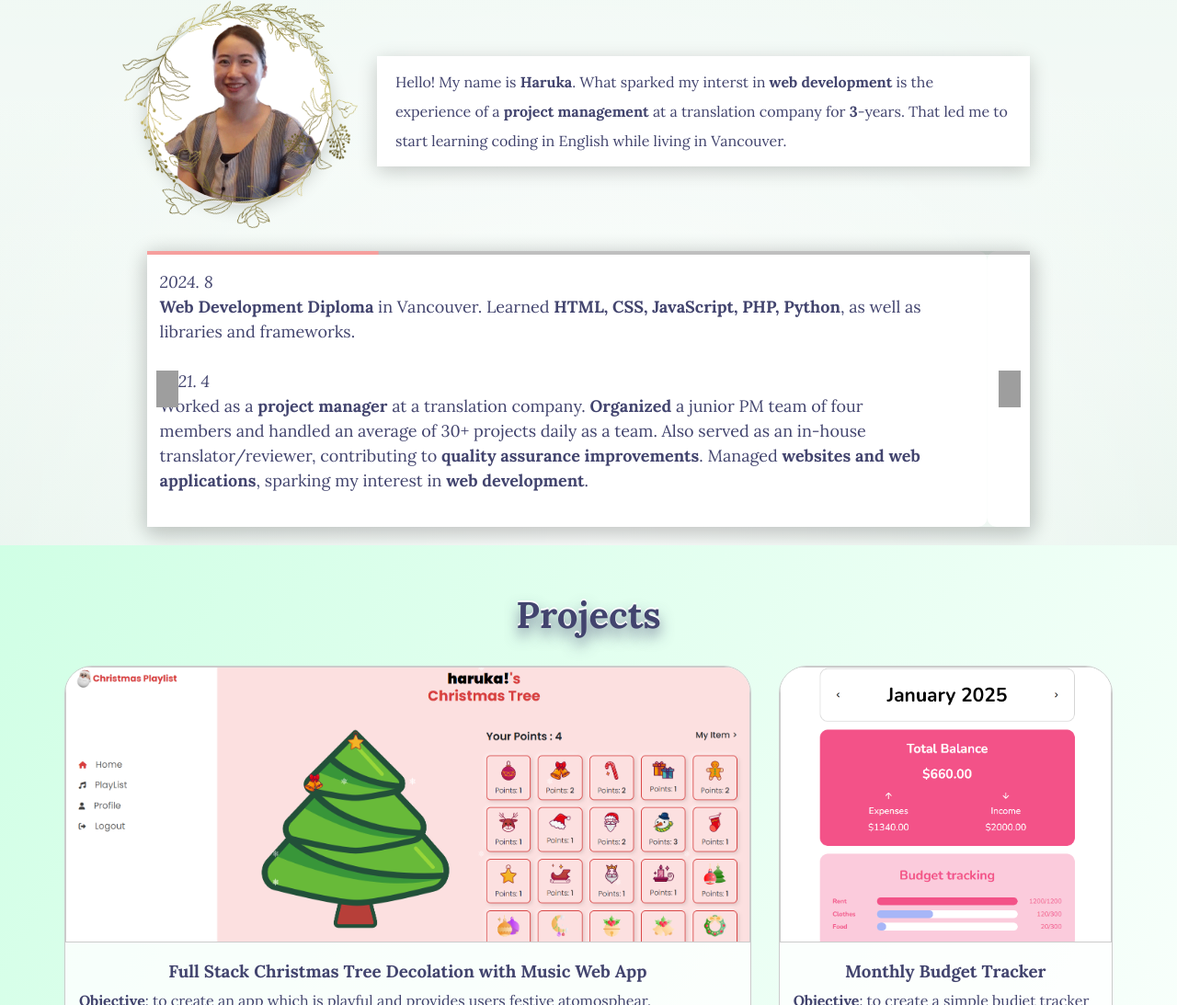
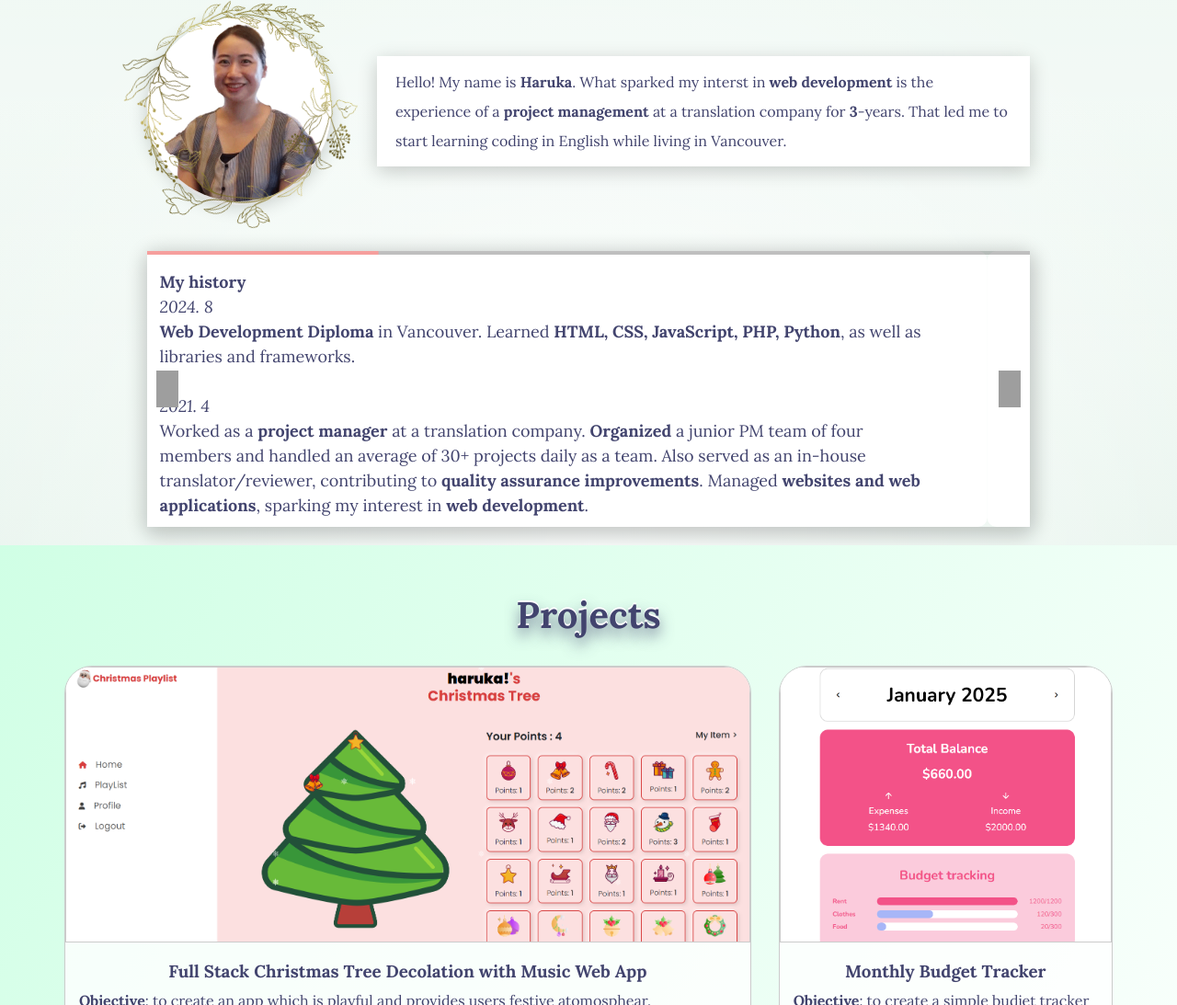
Before and after one commit to harukaarai95/portfolio_, a plain HTML site: page index.html in a window 1280 px wide. Shown: the part 962-2055 px from the top of the page at 92% size. Drawn offline with nearby package versions, Linux system fonts and the light colour scheme; grey boxes are pictures that could not be loaded.

Commit message:
update content of bio

```diff
--- a/index.html
+++ b/index.html
@@ -66,6 +66,7 @@
                     <div class="swiper-wrapper">
                         <!-- slide  -->
                         <div class="swiper-slide">
+                            <h4>My history</h4>
                             <p><span class="date">2024. 8</span></p>
                             <p><span class="bold">Web Development Diploma</span> in Vancouver. Learned <span class="bold">HTML, CSS, JavaScript, PHP, Python</span>, as well as libraries and frameworks.</p>
                             <br>
@@ -163,24 +164,6 @@
         </div>
     </section>
     </div>
-  <!-- cursor area end -->
-    <!-- <section id="skill">
-      <div class="skill-bg1">
-        <h2>Skills</h2>
-        <h3>I have experienced in using...</h3>
-        <div class="tools">
-          <img src="./assets/tools/html.svg">
-          <img src="./assets/tools/css.svg">
-          <img src="./assets/tools/bootstrap.svg">
-          <img src="./assets/tools/tailwind.svg">
-          <img src="./assets/tools/javascript.svg">
-          <img src="./assets/tools/jquery.svg">
-          <img src="./assets/tools/react.svg">
-          <img src="./assets/tools/python.svg">
-          <img src="./assets/tools/php.svg">
-          <img src="./assets/tools/django.svg">
-        </div>
-    </section> -->
 
     <div class="wave-header">
         <!--Content before waves-->
@@ -241,22 +224,6 @@
         </div>
         <!--Content ends-->
 
-
-    <!-- <section id="contact">
-        <h2>Contact</h2>
-        <div class="contact-wrap">
-                <p><span>Email</span>: <a href="mailto:haruka.a.biz@gmail.com">haruka.a.biz@gmail.com</a></p>
-                <p><span>Current Location</span>: Vancouver, Canada</p>
-                <p class="dload">Download my <a href="./assets/resume/Haruka_Arai.pdf" target="_blank" rel="noopener"><strong>resume</strong>.</a></p>
-            <div class="contact-flex">
-                <a href="https://www.linkedin.com/in/haruka-arai-836397322/"><img src="./assets/l-linkdein.svg"> LinkedIn</a>
-                <a href="https://github.com/harukaarai95"><img src="./assets/github-a.svg">GitHub</a>
-            </div>
-        </div>
-    </section> -->
-
-
-
     <footer>
     <p>&copy; 2025 Haruka</p>
     </footer>
```
